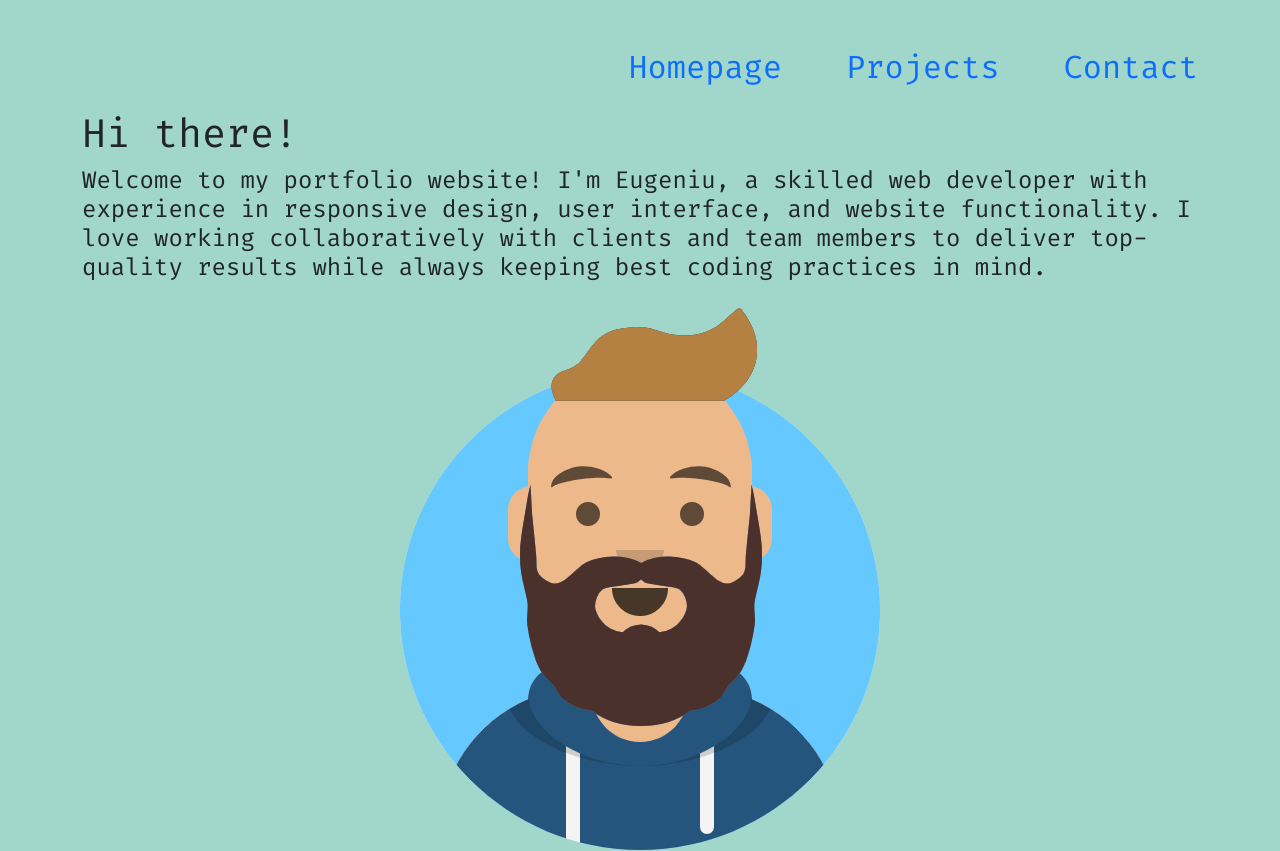
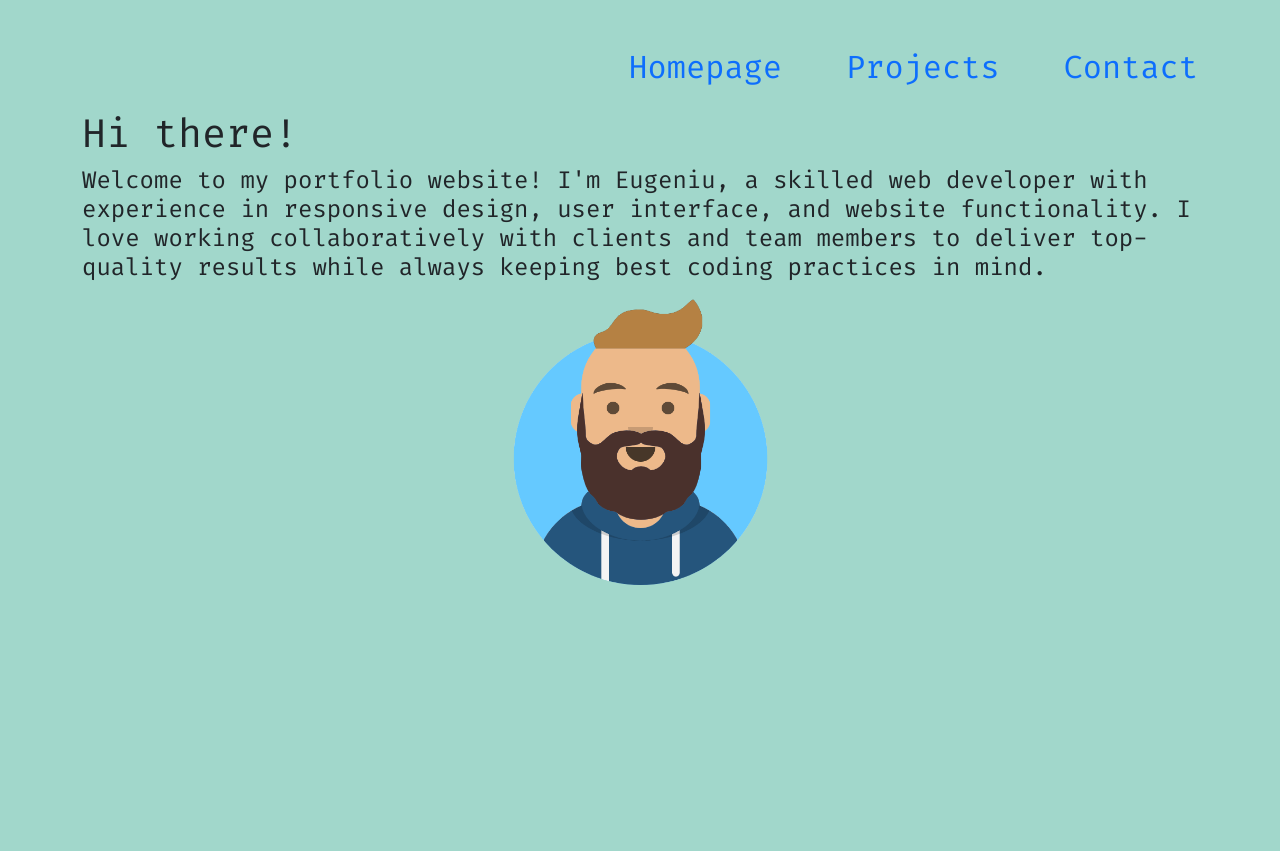
Before and after one commit to Mister-Stan/React-Portfolio, a React (Create React App) app: page / in a window 1280 px wide. Shown: the top 851 px of the page. Built offline with nearby package versions, Linux system fonts and the light colour scheme.

Commit message:
Update Homepage.jsx
organise the homepage to make a container for the logos

```diff
--- a/src/pages/Homepage.jsx
+++ b/src/pages/Homepage.jsx
@@ -1,5 +1,4 @@
 import React from "react";
-// import Header from "../components/Header.jsx";
 
 const Homepage = () => {
   return (
@@ -15,7 +14,7 @@ const Homepage = () => {
       </h4>
       <img
         src="../images/avataaars.png"
-        style={{ display: "block", margin: "0 auto", maxWidth:"100%"}}
+        style={{ display: "block", margin: "0 auto", maxWidth:"25%"}}
         alt="avatar"
       />
     </div>
```
